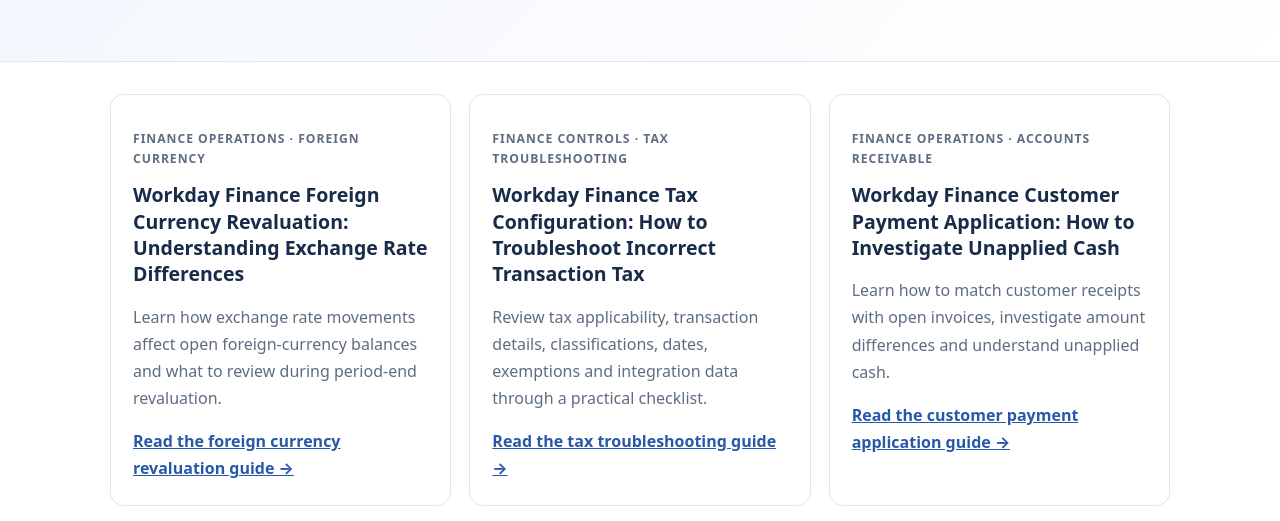
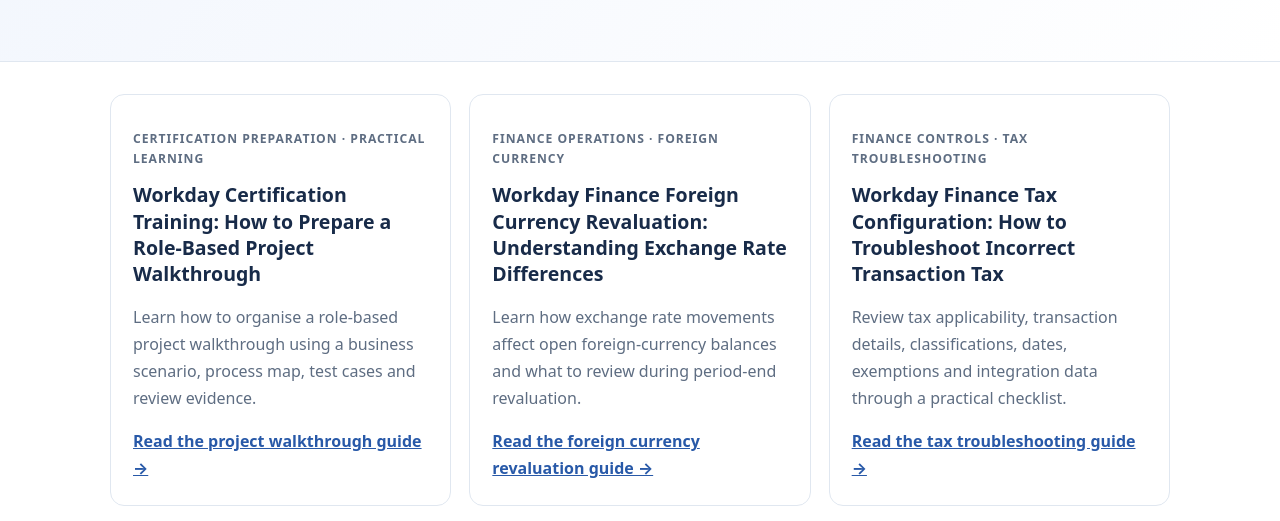
Before and after one commit to techskills-guide/workday-learning-resources, a plain HTML site: page blog/index.html in a window 1280 px wide. Shown: the part 259-780 px from the top of the page. Drawn offline with Linux system fonts and the light colour scheme.

Commit message:
Add Workday certification guide to blog library

```diff
--- a/blog/index.html
+++ b/blog/index.html
@@ -15,6 +15,8 @@
 <header class="header"><div class="wrap nav"><a class="brand" href="index.html">Workday Learning Hub</a><nav class="navlinks" aria-label="Main navigation"><a href="../index.html">Home</a><a href="index.html">All Blogs</a><a href="../course-workday-certification-training.html">Workday courses</a><a href="../about.html">About</a></nav></div></header>
 <section class="hero"><div class="wrap"><p class="tag">Workday learning guides</p><h1>All Workday Blogs</h1><p class="muted">Explore beginner-friendly guides to Workday modules, business processes and learning paths.</p></div></section>
 <main class="wrap"><section class="grid" aria-label="Workday blog articles">
+<article class="card"><p class="tag">Certification Preparation · Practical Learning</p><h2>Workday Certification Training: How to Prepare a Role-Based Project Walkthrough</h2><p>Learn how to organise a role-based project walkthrough using a business scenario, process map, test cases and review evidence.</p><a href="workday-certification-training-role-based-project-walkthrough.html">Read the project walkthrough guide →</a></article>
+
 <article class="card"><p class="tag">Finance Operations · Foreign Currency</p><h2>Workday Finance Foreign Currency Revaluation: Understanding Exchange Rate Differences</h2><p>Learn how exchange rate movements affect open foreign-currency balances and what to review during period-end revaluation.</p><a href="workday-finance-foreign-currency-revaluation-exchange-differences.html">Read the foreign currency revaluation guide →</a></article>
 
 <article class="card"><p class="tag">Finance Controls · Tax Troubleshooting</p><h2>Workday Finance Tax Configuration: How to Troubleshoot Incorrect Transaction Tax</h2><p>Review tax applicability, transaction details, classifications, dates, exemptions and integration data through a practical checklist.</p><a href="workday-finance-tax-configuration-transaction-troubleshooting.html">Read the tax troubleshooting guide →</a></article>
```
